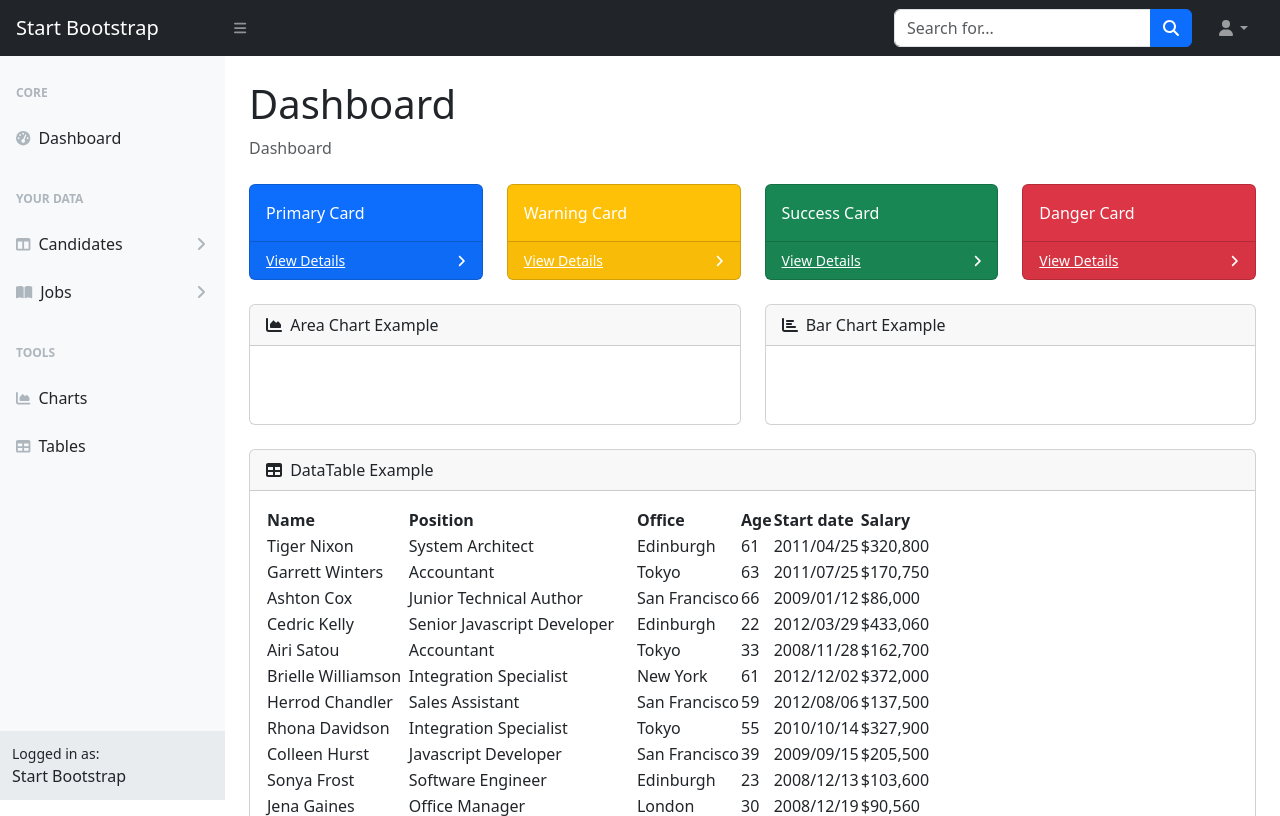
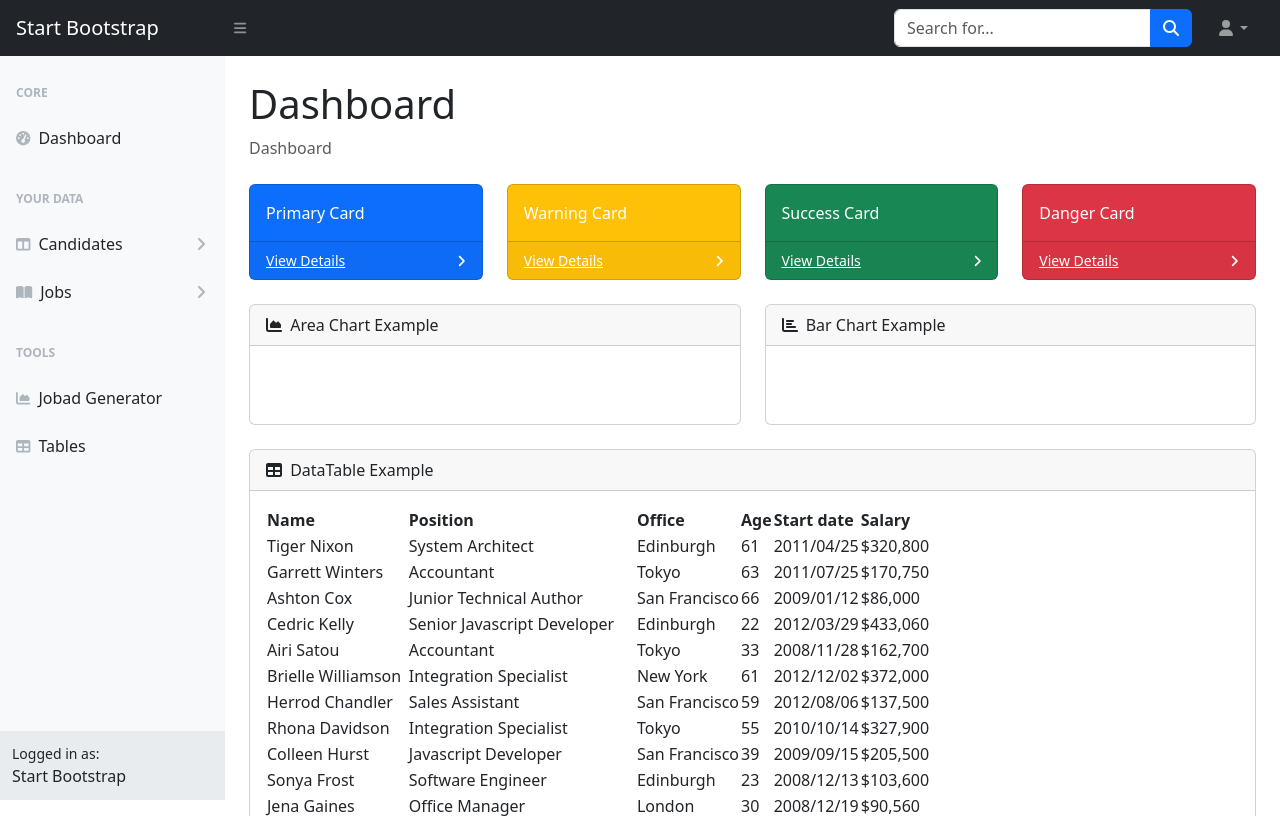
Before and after one commit to fridalannerstrom/hirecleo, a Flask app: page / in a window 1280 px wide. Shown: the top 816 px of the page. Run offline with Flask 3, Linux system fonts and the light colour scheme; some libraries are stand-ins or nearby versions.

Commit message:
feat: jobad page with navigation

```diff
--- a/run.py
+++ b/run.py
@@ -15,6 +15,11 @@ def about():
     return render_template("about.html")
 
 
+@app.route("/jobad-generator")
+def jobad():
+    return render_template("jobad-generator.html")
+
+
 if __name__ == "__main__":
     app.run(
         host=os.environ.get("IP", "0.0.0.0"),
--- a/templates/base.html
+++ b/templates/base.html
@@ -76,6 +76,7 @@
                                     <a class="nav-link" href="layout-sidenav-light.html">Upload jobs</a>
                                 </nav>
                             </div>
+
                             <!-- Multi step navigation saved for future...
                             <a class="nav-link collapsed" href="#" data-bs-toggle="collapse" data-bs-target="#collapsePages" aria-expanded="false" aria-controls="collapsePages">
                                 <div class="sb-nav-link-icon"><i class="fas fa-book-open"></i></div>
@@ -109,10 +110,11 @@
                                 </nav>
                             </div>
                         -->
+
                             <div class="sb-sidenav-menu-heading">TOOLS</div>
-                            <a class="nav-link" href="charts.html">
+                            <a class="nav-link" href="{{ url_for('jobad') }}">
                                 <div class="sb-nav-link-icon"><i class="fas fa-chart-area"></i></div>
-                                Charts
+                                Jobad Generator
                             </a>
                             <a class="nav-link" href="tables.html">
                                 <div class="sb-nav-link-icon"><i class="fas fa-table"></i></div>
```
Also changed, not shown: templates/jobad-generator.html (added, +7 -0 lines).
